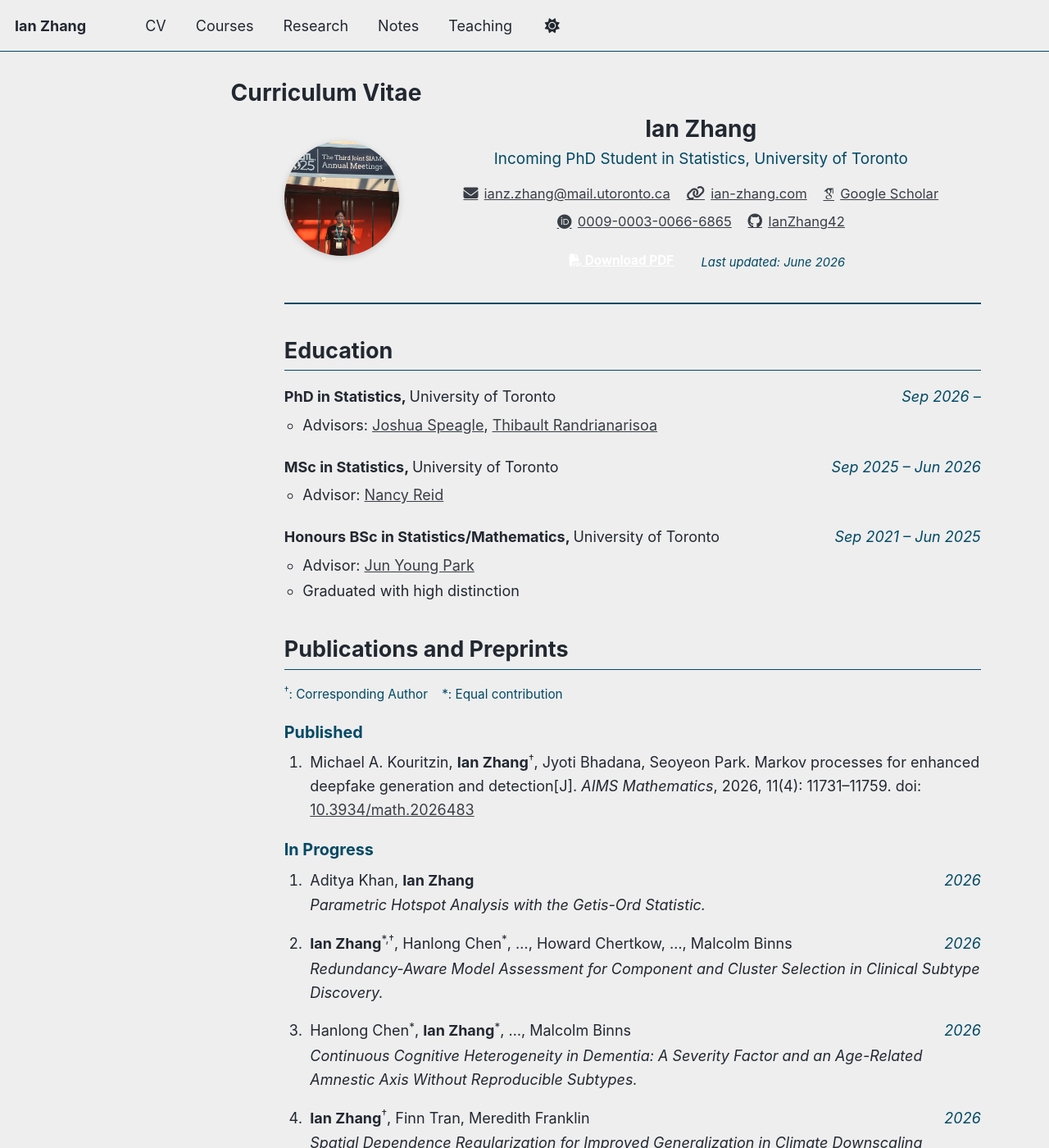
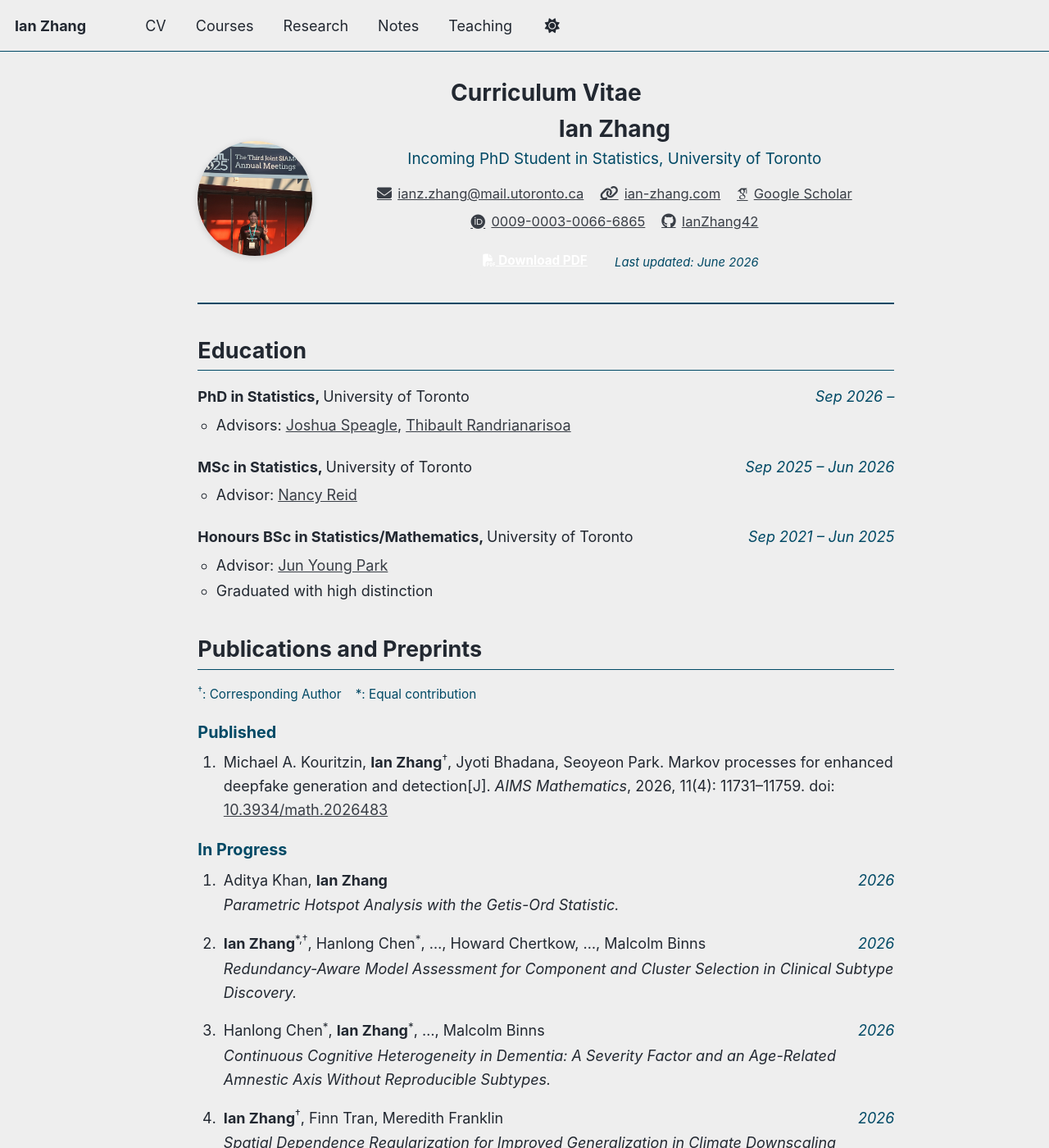
Before and after one commit to IanZhang42/ianwebsite, a Jekyll site: the page built from _pages/cv.md, in a window 1280 px wide and 1400 px high. Shown: the whole window at 82% size. Built offline with Jekyll 4.4.1, drawn with Linux system fonts in a browser that asks for light colours; some web fonts are replaced; a script that is not in the unit is left out.

Commit message:
Center /cv/ content: neutralize themed .archive float
Co-Authored-By: Claude Opus 4.8 <noreply@anthropic.com>

```diff
--- a/_includes/cv-template.html
+++ b/_includes/cv-template.html
@@ -1,5 +1,21 @@
 {% include base_path %}
 {% assign cv = site.data.cv %}
+
+<style>
+  /* Page-scoped (this include only loads on /cv/): the theme floats .archive
+     and reserves a sidebar gutter, which pushes content off-center. Make it
+     full width so .cv-container can center on the full page. */
+  #main .archive {
+    width: 100%;
+    max-width: 100%;
+    float: none;
+    margin: 0 auto;
+    padding-right: 0;
+  }
+  #main .archive > .page__title {
+    text-align: center;
+  }
+</style>
 
 <div class="cv-container">
 
```
